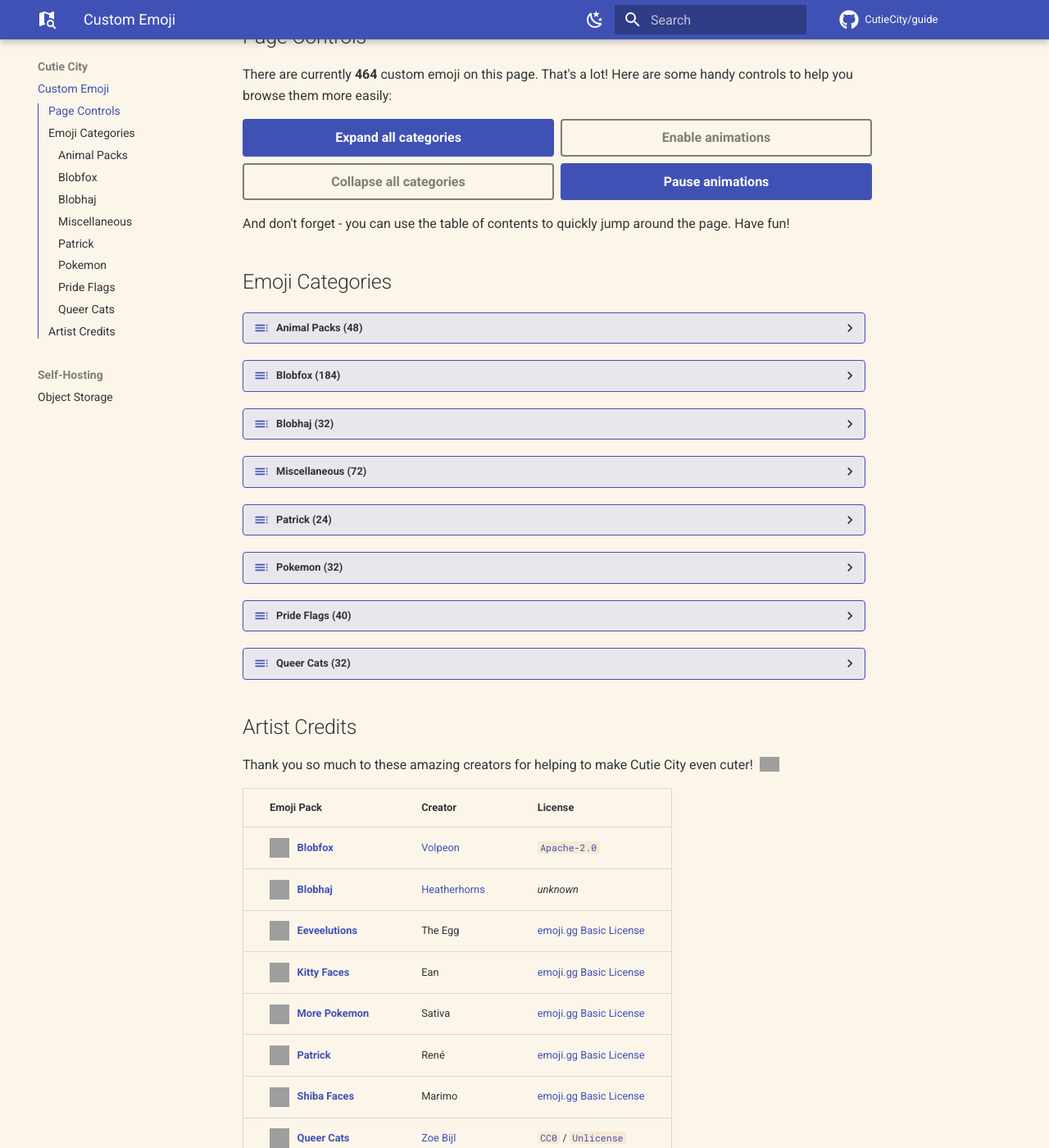
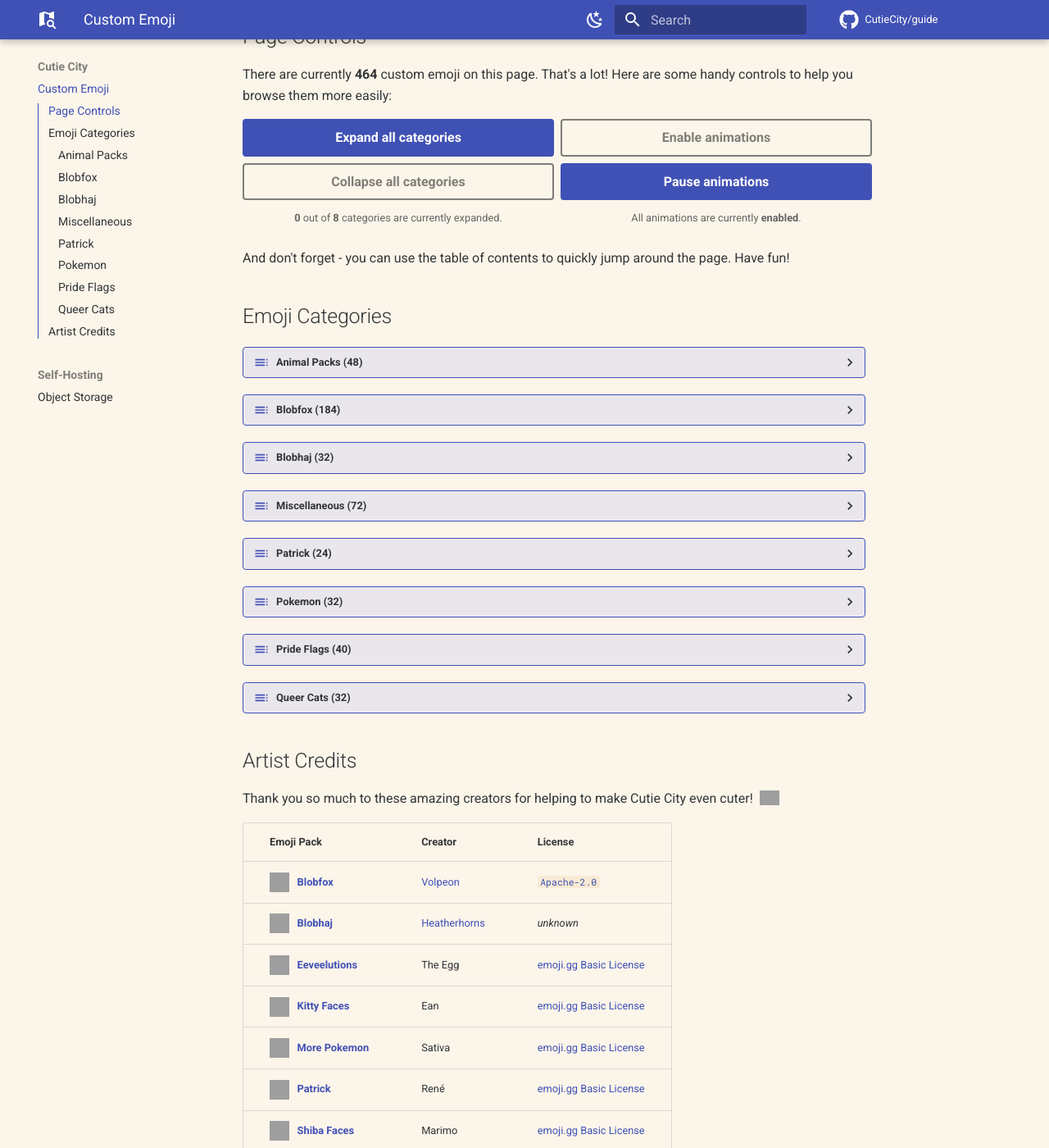
Before and after one commit to CutieCity/guide, an MkDocs documentation site: the page built from docs/cutie-city/custom-emoji.md, in a window 1280 px wide and 1400 px high, scrolled down 311 px. Shown: the whole window at 82% size. Built offline with MkDocs 1.6.1 and Material for MkDocs 9.7.7, drawn with Linux system fonts in a browser that asks for light colours; emoji names are drawn with the system emoji font; comment, search, counter and statistics services are not loaded; grey boxes are pictures that could not be loaded.

Commit message:
Try to make custom emoji page controls more intuitive

```diff
--- a/docs/cutie-city/custom-emoji.md
+++ b/docs/cutie-city/custom-emoji.md
@@ -43,6 +43,22 @@
   <div class="md-button md-button--primary fill" id="pause-animations">
     Pause animations
   </div>
+
+  <small id="categories-label">
+    **0** out of **8** categories are currently expanded.
+  </small>
+
+  <small id="animations-label">
+    All animations are currently **enabled**.
+  </small>
+
+  <small id="categories-label-compact">
+    **0**/**8** categories are expanded.
+  </small>
+
+  <small id="animations-label-compact">
+    All animations are **enabled**.
+  </small>
 
 </div>
 
--- a/docs/javascripts/custom-emoji.js
+++ b/docs/javascripts/custom-emoji.js
@@ -10,9 +10,14 @@
     }
 
     if (!document.querySelector(".tabbed-set > input:first-child").checked) {
+      document
+        .querySelectorAll("[id^=animations-label] strong")
+        .forEach((label) => (label.textContent = "paused"));
       document.querySelector("#enable-animations").classList.remove("disabled");
       document.querySelector("#pause-animations").classList.add("disabled");
     }
+
+    document.querySelector(".grid.two-columns").classList.add("loaded");
 
     document
       .querySelectorAll("[href$='#emoji-categories'] + nav .md-nav__link")
@@ -31,7 +36,9 @@
 }
 
 function onAnimateButtonClick(clickedButtonElement, tabPosition) {
+  const statusText = `${clickedButtonElement.id.match(/^[a-z]+/)}d`;
   document.querySelector(`.tabbed-labels label:${tabPosition}-child`).click();
+
   document
     .querySelectorAll(".md-button[id$=-animations]")
     .forEach((buttonElement) => {
@@ -41,6 +48,10 @@
         buttonElement.classList.remove("disabled");
       }
     });
+  document
+    .querySelectorAll("[id^=animations-label] strong")
+    .forEach((label) => (label.textContent = statusText));
+
   alert$.next(`Animations ${clickedButtonElement.id.match(/^[a-z]+/)}d.`);
 }
 
@@ -60,7 +71,9 @@
 
   linkElement.addEventListener("click", (clickEvent) => {
     clickEvent.preventDefault();
-    detailsElement.open = true;
+    document
+      .querySelectorAll(".category")
+      .forEach((element) => (element.open = element === detailsElement));
     smoothScrollTo(detailsElement.offsetTop - moreOffset, linkElement.href);
   });
 }
@@ -68,6 +81,7 @@
 function enableCategoryListener(detailsElement) {
   const expandButton = document.querySelector("#expand-categories");
   const collapseButton = document.querySelector("#collapse-categories");
+  const categoryLabels = document.querySelectorAll("[id^=categories-label]");
   const categoryCount = document.querySelectorAll(".category").length;
 
   const updateButton = (buttonElement, currentCount, disableCount) => {
@@ -80,8 +94,13 @@
 
   detailsElement.addEventListener("toggle", () => {
     let categoriesOpen = document.querySelectorAll(".category[open]").length;
+
     updateButton(collapseButton, categoriesOpen, 0);
     updateButton(expandButton, categoriesOpen, categoryCount);
+
+    categoryLabels.forEach((label) => {
+      label.querySelector("strong").textContent = categoriesOpen.toString();
+    });
   });
 }
 
--- a/docs/stylesheets/custom-emoji.css
+++ b/docs/stylesheets/custom-emoji.css
@@ -1,3 +1,15 @@
+/* Make "page controls" grid invisible when page is first loaded. */
+h1#custom-emoji ~ .grid.two-columns {
+  opacity: 0;
+}
+
+/* Allow "page controls" grid to fade in when page is fully loaded. */
+h1#custom-emoji ~ .grid.two-columns.loaded {
+  animation: fadeIn ease-in 250ms;
+  animation-iteration-count: 1;
+  animation-fill-mode: forwards;
+}
+
 /* Align contents of each grid card and make it look clickable. */
 h1#custom-emoji ~ * .grid.small-columns li {
   display: flex !important;
@@ -45,6 +57,15 @@
   align-items: center;
 }
 
+/* Adjust some features of the layout on bigger (i.e. non-mobile) screens. */
+@media screen and (min-width: 76.25em) {
+  /* Hide the short-text labels for the page controls. */
+  h1#custom-emoji ~ * #animations-label-compact,
+  h1#custom-emoji ~ * #categories-label-compact {
+    display: none;
+  }
+}
+
 /* Adjust some features of the layout on smaller (i.e. mobile) screens. */
 @media screen and (max-width: 76.25em) {
   /* Facilitate scrolling to see the complete emoji shortcodes. */
@@ -56,4 +77,9 @@
   h1#custom-emoji ~ * table:not([class]) :is(td, th):last-child {
     display: none;
   }
+  /* Hide the full-text labels for the page controls. */
+  h1#custom-emoji ~ * #animations-label,
+  h1#custom-emoji ~ * #categories-label {
+    display: none;
+  }
 }
--- a/docs/stylesheets/global.css
+++ b/docs/stylesheets/global.css
@@ -49,6 +49,16 @@
   --md-footer-fg-color--lighter: #fcf5ea73;
   --md-footer-bg-color: #14191a8a;
   --md-footer-bg-color--dark: #14191ab3;
+}
+
+/* Define keyframes for a super-basic "fade in" animation. */
+@keyframes fadeIn {
+  0% {
+    opacity: 0;
+  }
+  100% {
+    opacity: 1;
+  }
 }
 
 /* Adjust some features of the layout on bigger (i.e. non-mobile) screens. */
@@ -136,6 +146,7 @@
   border-radius: 0.2rem;
   padding: 0.5em 0;
   text-align: center;
+  user-select: none;
   white-space: nowrap;
   width: 100%;
 }
```
